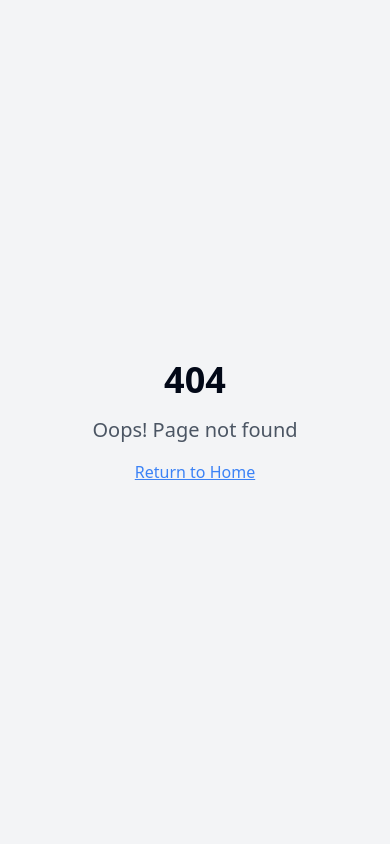
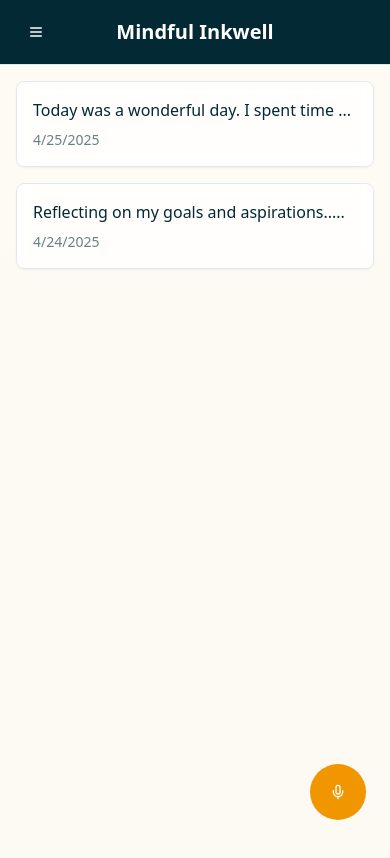
Before and after one commit to Drifter-Supremo/mindful-inkwell-journal, a React (Vite) app: page /entries in a window 390 px wide. Before the commit this address had no page. Shown: the top 858 px of the page. Built offline with nearby package versions, Linux system fonts and the light colour scheme.

Commit message:
feat: Implement private journal app
Implement the basic structure and features for a responsive private journal web app using React, Vite, Firebase Auth & Firestore. Includes two routes, list and new entry views, and basic UI components.

```diff
--- a/src/App.tsx
+++ b/src/App.tsx
@@ -1,9 +1,11 @@
+
 import { Toaster } from "@/components/ui/toaster";
 import { Toaster as Sonner } from "@/components/ui/sonner";
 import { TooltipProvider } from "@/components/ui/tooltip";
 import { QueryClient, QueryClientProvider } from "@tanstack/react-query";
-import { BrowserRouter, Routes, Route } from "react-router-dom";
-import Index from "./pages/Index";
+import { BrowserRouter, Routes, Route, Navigate } from "react-router-dom";
+import Entries from "./pages/Entries";
+import NewEntry from "./pages/NewEntry";
 import NotFound from "./pages/NotFound";
 
 const queryClient = new QueryClient();
@@ -15,8 +17,9 @@ const App = () => (
       <Sonner />
       <BrowserRouter>
         <Routes>
-          <Route path="/" element={<Index />} />
-          {/* ADD ALL CUSTOM ROUTES ABOVE THE CATCH-ALL "*" ROUTE */}
+          <Route path="/" element={<Navigate to="/entries" replace />} />
+          <Route path="/entries" element={<Entries />} />
+          <Route path="/new" element={<NewEntry />} />
           <Route path="*" element={<NotFound />} />
         </Routes>
       </BrowserRouter>
--- /dev/null
+++ b/src/components/AppBar.tsx
@@ -0,0 +1,23 @@
+
+import { Menu } from "lucide-react";
+import { Button } from "./ui/button";
+
+type AppBarProps = {
+  onMenuClick: () => void;
+};
+
+const AppBar = ({ onMenuClick }: AppBarProps) => {
+  return (
+    <header className="sticky top-0 z-50 w-full border-b bg-primary px-4 py-3">
+      <div className="flex items-center justify-between">
+        <Button variant="ghost" size="icon" onClick={onMenuClick} className="text-white">
+          <Menu className="h-5 w-5" />
+        </Button>
+        <h1 className="text-xl font-semibold text-white">Mindful Inkwell</h1>
+        <div className="w-10" /> {/* Spacer for visual balance */}
+      </div>
+    </header>
+  );
+};
+
+export default AppBar;
--- /dev/null
+++ b/src/components/EntriesList.tsx
@@ -0,0 +1,53 @@
+
+import { Card, CardContent } from "./ui/card";
+import { Button } from "./ui/button";
+import { Mic } from "lucide-react";
+
+const mockEntries = [
+  {
+    id: "1",
+    content: "Today was a wonderful day. I spent time in nature...",
+    createdAt: new Date().toISOString(),
+  },
+  {
+    id: "2",
+    content: "Reflecting on my goals and aspirations...",
+    createdAt: new Date(Date.now() - 86400000).toISOString(),
+  },
+];
+
+const EntriesList = () => {
+  const handleRecord = async () => {
+    // Stub for voice recording functionality
+    console.log("Initiating voice recording...");
+    // await callFirebaseFunction("transcribe");
+    // await callFirebaseFunction("enrich");
+  };
+
+  return (
+    <div className="relative min-h-screen bg-secondary/20 p-4">
+      <div className="grid gap-4">
+        {mockEntries.map((entry) => (
+          <Card key={entry.id} className="bg-white/80 backdrop-blur">
+            <CardContent className="p-4">
+              <p className="text-primary">{entry.content.slice(0, 40)}...</p>
+              <p className="mt-2 text-sm text-primary/60">
+                {new Date(entry.createdAt).toLocaleDateString()}
+              </p>
+            </CardContent>
+          </Card>
+        ))}
+      </div>
+
+      <Button
+        size="icon"
+        className="fixed bottom-6 right-6 h-14 w-14 rounded-full bg-accent hover:bg-accent/90"
+        onClick={handleRecord}
+      >
+        <Mic className="h-6 w-6 text-white" />
+      </Button>
+    </div>
+  );
+};
+
+export default EntriesList;
--- /dev/null
+++ b/src/components/FilterDrawer.tsx
@@ -0,0 +1,42 @@
+
+import { Sheet, SheetContent, SheetHeader, SheetTitle } from "./ui/sheet";
+import { Button } from "./ui/button";
+
+type FilterDrawerProps = {
+  open: boolean;
+  onOpenChange: (open: boolean) => void;
+};
+
+const FilterDrawer = ({ open, onOpenChange }: FilterDrawerProps) => {
+  const filters = [
+    { name: "Today", type: "date" },
+    { name: "This Week", type: "date" },
+    { name: "Happy", type: "mood" },
+    { name: "Reflective", type: "mood" },
+    { name: "Important", type: "tag" },
+    { name: "Personal", type: "tag" },
+  ];
+
+  return (
+    <Sheet open={open} onOpenChange={onOpenChange}>
+      <SheetContent side="left" className="w-[280px] bg-secondary">
+        <SheetHeader>
+          <SheetTitle className="text-primary">Filters</SheetTitle>
+        </SheetHeader>
+        <div className="mt-4 flex flex-col gap-2">
+          {filters.map((filter) => (
+            <Button
+              key={filter.name}
+              variant="ghost"
+              className="justify-start text-primary hover:bg-primary hover:text-white"
+            >
+              {filter.name}
+            </Button>
+          ))}
+        </div>
+      </SheetContent>
+    </Sheet>
+  );
+};
+
+export default FilterDrawer;
--- /dev/null
+++ b/src/pages/Entries.tsx
@@ -0,0 +1,19 @@
+
+import { useState } from "react";
+import AppBar from "@/components/AppBar";
+import FilterDrawer from "@/components/FilterDrawer";
+import EntriesList from "@/components/EntriesList";
+
+const Entries = () => {
+  const [drawerOpen, setDrawerOpen] = useState(false);
+
+  return (
+    <div className="min-h-screen">
+      <AppBar onMenuClick={() => setDrawerOpen(true)} />
+      <FilterDrawer open={drawerOpen} onOpenChange={setDrawerOpen} />
+      <EntriesList />
+    </div>
+  );
+};
+
+export default Entries;
--- /dev/null
+++ b/src/pages/NewEntry.tsx
@@ -0,0 +1,36 @@
+
+import { Button } from "@/components/ui/button";
+import { Textarea } from "@/components/ui/textarea";
+import { useState } from "react";
+import { useNavigate } from "react-router-dom";
+
+const NewEntry = () => {
+  const [content, setContent] = useState("");
+  const navigate = useNavigate();
+
+  const handleSave = async () => {
+    // Stub for saving entry
+    console.log("Saving entry:", content);
+    navigate("/entries");
+  };
+
+  return (
+    <div className="min-h-screen bg-secondary/20 p-4">
+      <div className="mx-auto max-w-2xl">
+        <Textarea
+          className="min-h-[300px] bg-white/80 backdrop-blur"
+          placeholder="Write your thoughts..."
+          value={content}
+          onChange={(e) => setContent(e.target.value)}
+        />
+        <div className="mt-4 flex justify-end">
+          <Button className="bg-accent text-white hover:bg-accent/90" onClick={handleSave}>
+            Save Entry
+          </Button>
+        </div>
+      </div>
+    </div>
+  );
+};
+
+export default NewEntry;
--- a/tailwind.config.ts
+++ b/tailwind.config.ts
@@ -1,3 +1,4 @@
+
 import type { Config } from "tailwindcss";
 
 export default {
@@ -12,85 +13,54 @@ export default {
   theme: {
     container: {
       center: true,
-			padding: '2rem',
+      padding: "2rem",
       screens: {
-				'2xl': '1400px'
-			}
+        "2xl": "1400px",
+      },
     },
     extend: {
       colors: {
-				border: 'hsl(var(--border))',
-				input: 'hsl(var(--input))',
-				ring: 'hsl(var(--ring))',
-				background: 'hsl(var(--background))',
-				foreground: 'hsl(var(--foreground))',
-				primary: {
-					DEFAULT: 'hsl(var(--primary))',
-					foreground: 'hsl(var(--primary-foreground))'
-				},
-				secondary: {
-					DEFAULT: 'hsl(var(--secondary))',
-					foreground: 'hsl(var(--secondary-foreground))'
-				},
-				destructive: {
-					DEFAULT: 'hsl(var(--destructive))',
-					foreground: 'hsl(var(--destructive-foreground))'
-				},
+        border: "hsl(var(--border))",
+        input: "hsl(var(--input))",
+        ring: "hsl(var(--ring))",
+        background: "hsl(var(--background))",
+        foreground: "hsl(var(--foreground))",
+        primary: "#032934",
+        secondary: "#F5E8C2",
+        accent: "#F29600",
         muted: {
-					DEFAULT: 'hsl(var(--muted))',
-					foreground: 'hsl(var(--muted-foreground))'
-				},
-				accent: {
-					DEFAULT: 'hsl(var(--accent))',
-					foreground: 'hsl(var(--accent-foreground))'
+          DEFAULT: "hsl(var(--muted))",
+          foreground: "hsl(var(--muted-foreground))",
         },
         popover: {
-					DEFAULT: 'hsl(var(--popover))',
-					foreground: 'hsl(var(--popover-foreground))'
+          DEFAULT: "hsl(var(--popover))",
+          foreground: "hsl(var(--popover-foreground))",
         },
         card: {
-					DEFAULT: 'hsl(var(--card))',
-					foreground: 'hsl(var(--card-foreground))'
+          DEFAULT: "hsl(var(--card))",
+          foreground: "hsl(var(--card-foreground))",
         },
-				sidebar: {
-					DEFAULT: 'hsl(var(--sidebar-background))',
-					foreground: 'hsl(var(--sidebar-foreground))',
-					primary: 'hsl(var(--sidebar-primary))',
-					'primary-foreground': 'hsl(var(--sidebar-primary-foreground))',
-					accent: 'hsl(var(--sidebar-accent))',
-					'accent-foreground': 'hsl(var(--sidebar-accent-foreground))',
-					border: 'hsl(var(--sidebar-border))',
-					ring: 'hsl(var(--sidebar-ring))'
-				}
       },
       borderRadius: {
-				lg: 'var(--radius)',
-				md: 'calc(var(--radius) - 2px)',
-				sm: 'calc(var(--radius) - 4px)'
+        lg: "var(--radius)",
+        md: "calc(var(--radius) - 2px)",
+        sm: "calc(var(--radius) - 4px)",
       },
       keyframes: {
-				'accordion-down': {
-					from: {
-						height: '0'
+        "accordion-down": {
+          from: { height: "0" },
+          to: { height: "var(--radix-accordion-content-height)" },
         },
-					to: {
-						height: 'var(--radix-accordion-content-height)'
-					}
+        "accordion-up": {
+          from: { height: "var(--radix-accordion-content-height)" },
+          to: { height: "0" },
         },
-				'accordion-up': {
-					from: {
-						height: 'var(--radix-accordion-content-height)'
-					},
-					to: {
-						height: '0'
-					}
-				}
       },
       animation: {
-				'accordion-down': 'accordion-down 0.2s ease-out',
-				'accordion-up': 'accordion-up 0.2s ease-out'
-			}
-		}
+        "accordion-down": "accordion-down 0.2s ease-out",
+        "accordion-up": "accordion-up 0.2s ease-out",
+      },
+    },
   },
   plugins: [require("tailwindcss-animate")],
 } satisfies Config;
```
Lines whose indentation alone changed are shown as unchanged.
